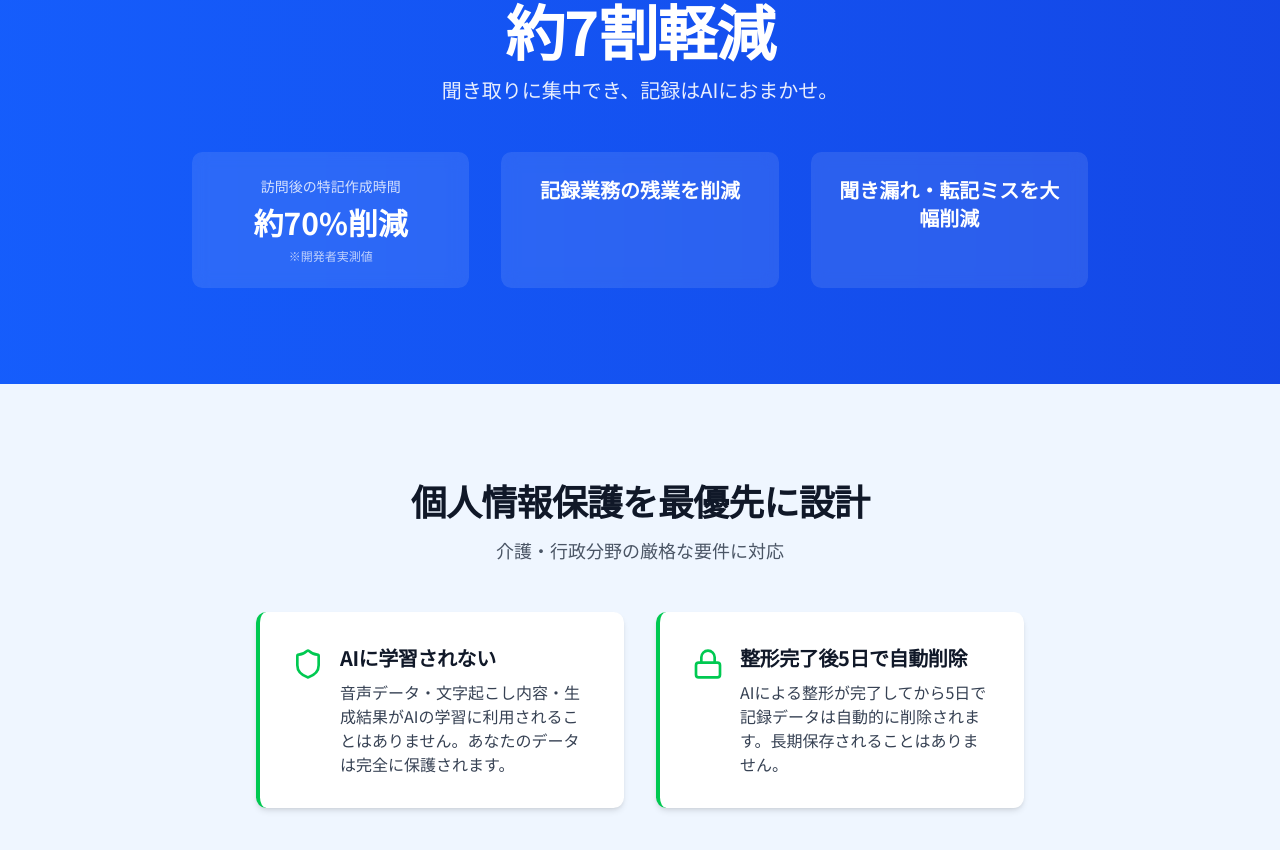
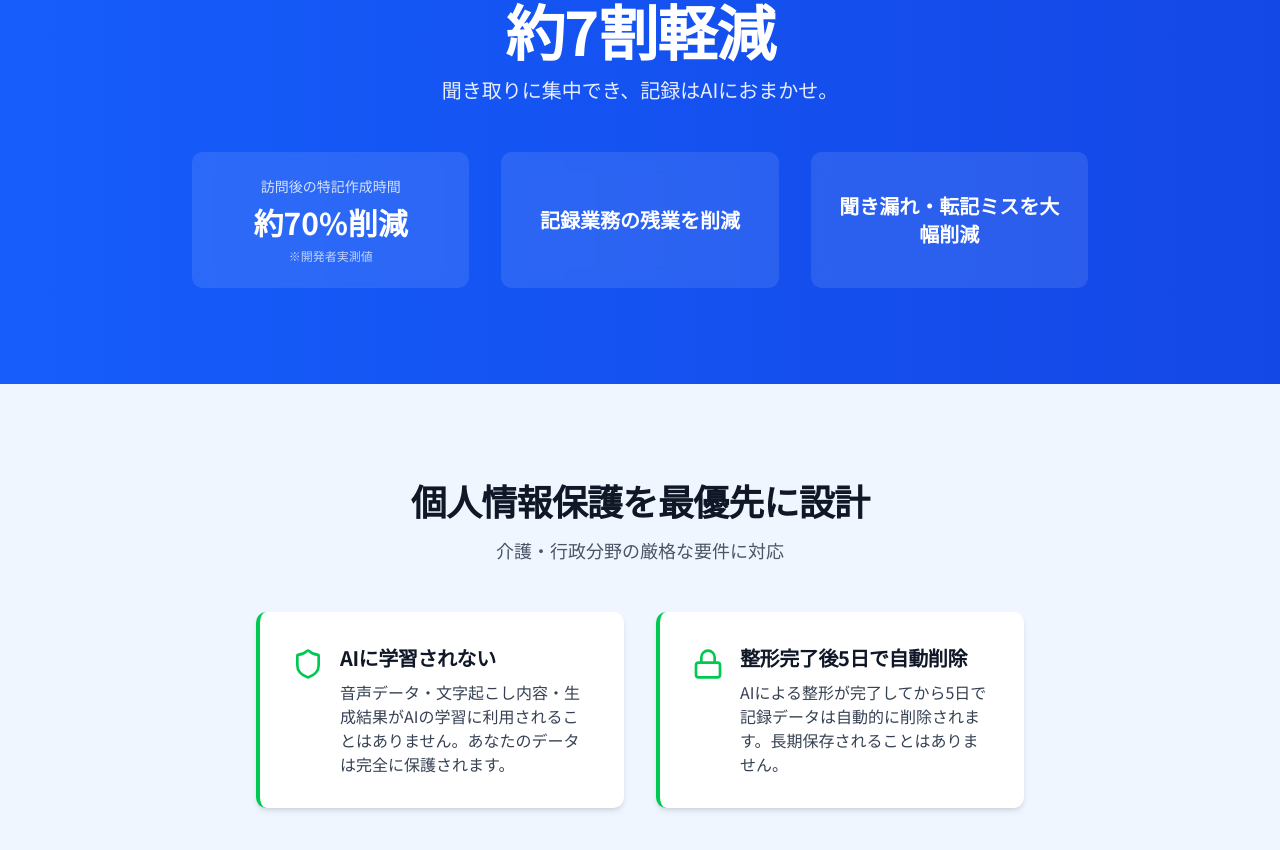
Before and after one commit to tomoyuki-11/ai-nintei-assistant-lp, a Next.js app: page / in a window 1280 px wide. Shown: the part 3014-3864 px from the top of the page. Built offline with nearby package versions, Linux system fonts and the light colour scheme.

Commit message:
実績カードの文字を縦中央揃えに修正
3枚のカードで文字量が異なるため、内容が上詰めになり余白が不均等だった。
flexで縦方向を中央揃えにして解消。

Co-Authored-By: Claude Sonnet 5 <noreply@anthropic.com>

```diff
--- a/src/components/pages/Home.tsx
+++ b/src/components/pages/Home.tsx
@@ -413,7 +413,7 @@ export default function Home() {
             ].map((stat, idx) => (
               <div
                 key={idx}
-                className="bg-white/10 backdrop-blur p-6 rounded-lg"
+                className="bg-white/10 backdrop-blur p-6 rounded-lg flex flex-col justify-center"
               >
                 {stat.label && (
                   <p className="text-sm opacity-80 mb-2">{stat.label}</p>
```
